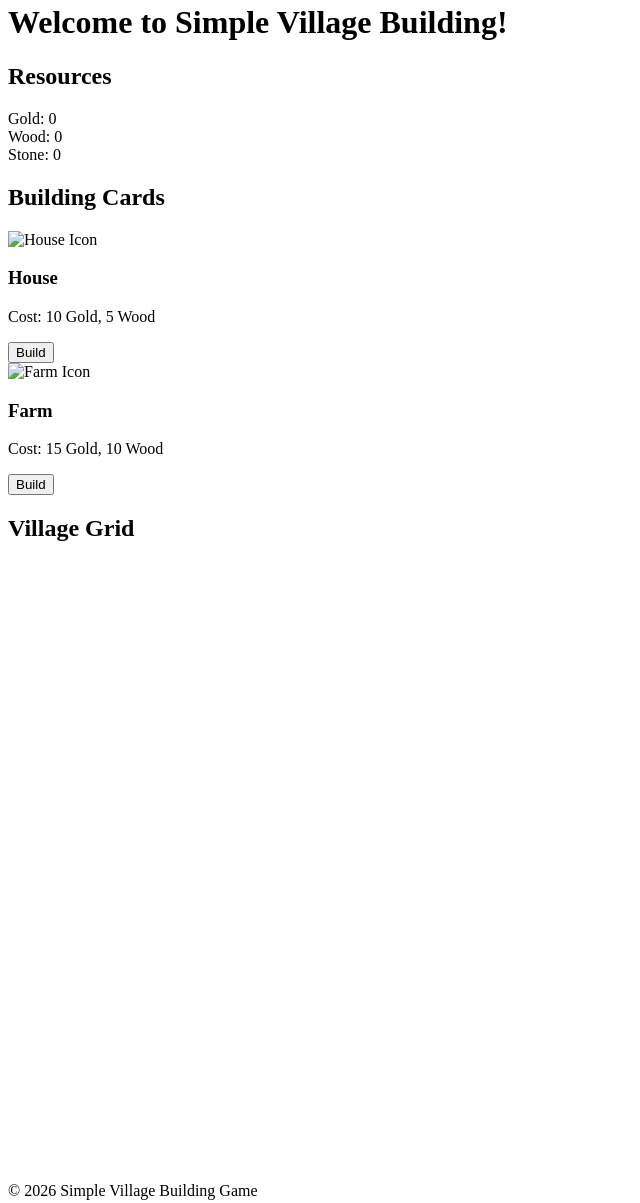
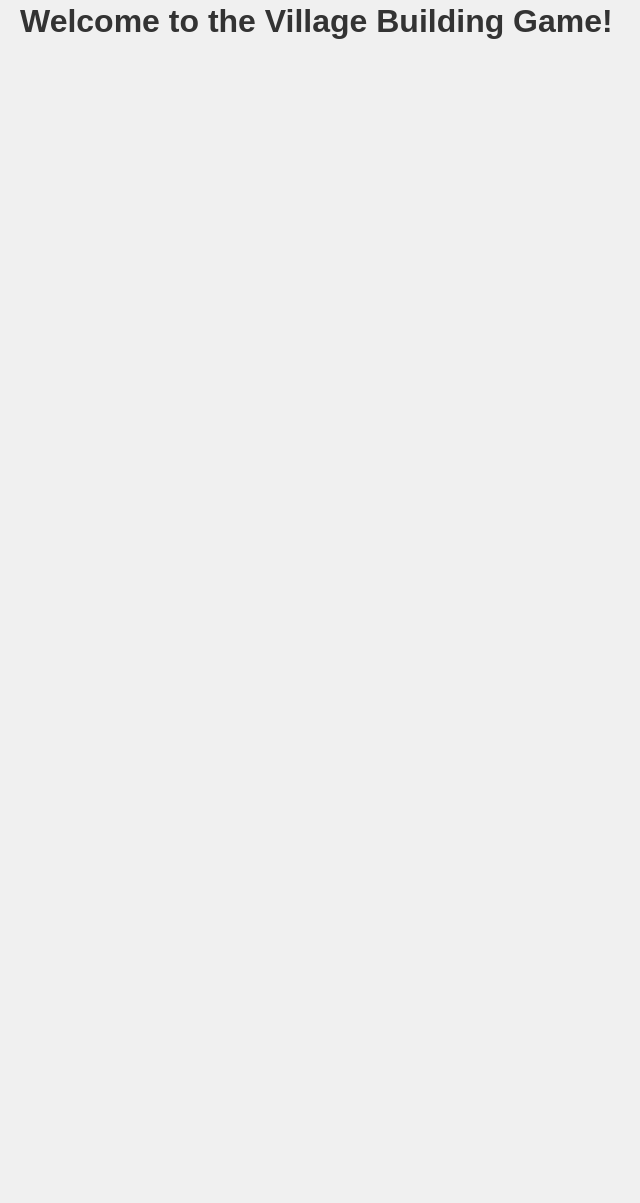
Before and after one commit to saint-g/Simple-village-building-game, a plain HTML site: page index.html in a window 1280 px wide. Shown: the part 17-1220 px from the top of the page, without its empty margins (0-640 px from the left). After the commit the page ends 800 px from the top, so only its background shows below. Drawn offline with Linux system fonts and the light colour scheme.

```diff
--- a/game.js
+++ b/game.js
@@ -1,100 +1,3 @@
 // game.js
-
-// Game Mechanics for Simple Village Building Game
-
-// Resource Gathering
-class Resource {
-    constructor(type, amount) {
-        this.type = type;
-        this.amount = amount;
-    }
-    gather(amount) {
-        this.amount += amount;
-    }
-}
-
-// Building Placement
-class Building {
-    constructor(name, width, height) {
-        this.name = name;
-        this.width = width;
-        this.height = height;
-        this.position = { x: 0, y: 0 }; // Grid position
-    }
-    place(x, y) {
-        this.position.x = x;
-        this.position.y = y;
-    }
-}
-
-// Grid System
-class Grid {
-    constructor(rows, cols) {
-        this.rows = rows;
-        this.cols = cols;
-        this.grid = Array.from({ length: rows }, () => Array(cols).fill(null));
-    }
-    canPlaceBuilding(building, x, y) {
-        // Check bounds and availability of grid spaces
-        for (let i = 0; i < building.height; i++) {
-            for (let j = 0; j < building.width; j++) {
-                if (x + j >= this.cols || y + i >= this.rows || this.grid[y + i][x + j] !== null) {
-                    return false;
-                }
-            }
-        }
-        return true;
-    }
-    placeBuilding(building, x, y) {
-        if (this.canPlaceBuilding(building, x, y)) {
-            for (let i = 0; i < building.height; i++) {
-                for (let j = 0; j < building.width; j++) {
-                    this.grid[y + i][x + j] = building;
-                }
-            }
-            building.place(x, y);
-            return true;
-        }
-        return false;
-    }
-}
-
-// Saving and Loading
-class GameState {
-    constructor() {
-        this.resources = [];
-        this.buildings = [];
-        this.grid = new Grid(10, 10); // Example grid size
-    }
-    saveState() {
-        const state = {
-            resources: this.resources,
-            buildings: this.buildings,
-            grid: this.grid.grid,
-        };
-        localStorage.setItem('gameState', JSON.stringify(state));
-    }
-    loadState() {
-        const state = JSON.parse(localStorage.getItem('gameState'));
-        this.resources = state.resources;
-        this.buildings = state.buildings;
-        this.grid.grid = state.grid;
-    }
-}
-
-// Game State Management
-const gameState = new GameState();
-
-// Example usage
-const wood = new Resource('Wood', 0);
-wood.gather(20);
-const house = new Building('House', 2, 2);
-if (gameState.grid.placeBuilding(house, 0, 0)) {
-    console.log('Building placed!');
-}
-
-// Save the current game state
-gameState.saveState();
-
-// Load the game state
-// gameState.loadState();
+console.log('Game started!');
+// Add game mechanics code here.
--- a/index.html
+++ b/index.html
@@ -1,49 +1,9 @@
-<!DOCTYPE html>
-<html lang="en">
+<html>
 <head>
-    <meta charset="UTF-8">
-    <meta name="viewport" content="width=device-width, initial-scale=1.0">
-    <link rel="stylesheet" href="styles.css">
-    <title>Simple Village Building Game</title>
+    <link rel="stylesheet" type="text/css" href="styles.css">
 </head>
 <body>
-    <header>
-        <h1>Welcome to Simple Village Building!</h1>
-    </header>
-    <main>
-        <section id="resources">
-            <h2>Resources</h2>
-            <div id="resource-displays">
-                <!-- Resource displays will be inserted here -->
-                <div class="resource">Gold: <span id="gold">0</span></div>
-                <div class="resource">Wood: <span id="wood">0</span></div>
-                <div class="resource">Stone: <span id="stone">0</span></div>
-            </div>
-        </section>
-        <section id="building-cards">
-            <h2>Building Cards</h2>
-            <div class="building-card">
-                <img src="icon-house.png" alt="House Icon">
-                <h3>House</h3>
-                <p>Cost: 10 Gold, 5 Wood</p>
-                <button class="action-button">Build</button>
-            </div>
-            <div class="building-card">
-                <img src="icon-farm.png" alt="Farm Icon">
-                <h3>Farm</h3>
-                <p>Cost: 15 Gold, 10 Wood</p>
-                <button class="action-button">Build</button>
-            </div>
-            <!-- Additional buildings can be added here -->
-        </section>
-        <section id="game-canvas">
-            <h2>Village Grid</h2>
-            <canvas id="villageCanvas" width="800" height="600"></canvas>
-        </section>
-    </main>
-    <footer>
-        <p>&copy; 2026 Simple Village Building Game</p>
-    </footer>
+    <h1>Welcome to the Village Building Game!</h1>
     <script src="game.js"></script>
 </body>
 </html>
--- a/styles.css
+++ b/styles.css
@@ -1,39 +1,10 @@
-.game-container {
-  display: grid;
-  grid-template-columns: repeat(3, 1fr);
-  gap: 10px;
-  background: linear-gradient(to right, #4facfe, #00f2fe);
-  padding: 20px;
-  animation: fadeIn 1s ease-in;
+body {
+    font-family: Arial, sans-serif;
+    background-color: #f0f0f0;
+    margin: 0;
+    padding: 20px;
 }
 
-.game-item {
-  background-color: #ffffff;
-  border-radius: 8px;
-  box-shadow: 0 4px 8px rgba(0, 0, 0, 0.2);
-  overflow: hidden;
-  transition: transform 0.3s;
+h1 {
+    color: #333;
 }
-
-.game-item:hover {
-  transform: scale(1.05);
-}
-
-@keyframes fadeIn {
-  from { opacity: 0; }
-  to { opacity: 1; }
-}
-
-.button {
-  padding: 10px 20px;
-  border: none;
-  border-radius: 5px;
-  background-color: #007bff;
-  color: white;
-  cursor: pointer;
-  transition: background-color 0.3s;
-}
-
-.button:hover {
-  background-color: #0056b3;
-}
```
